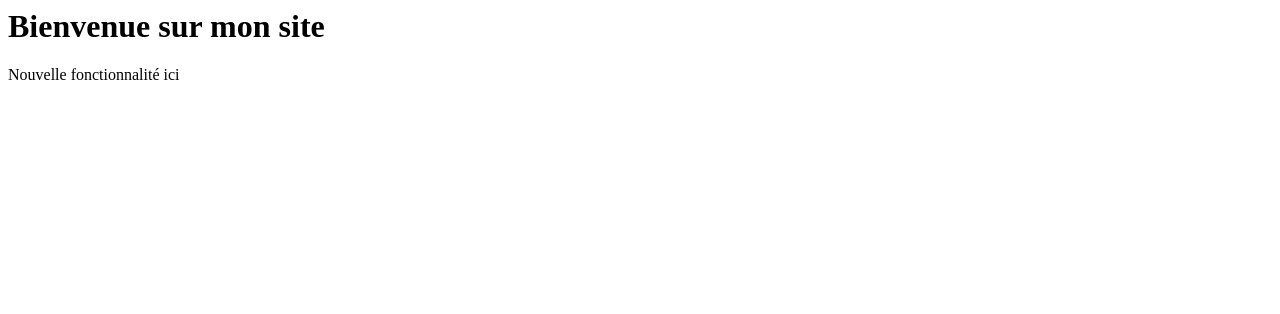
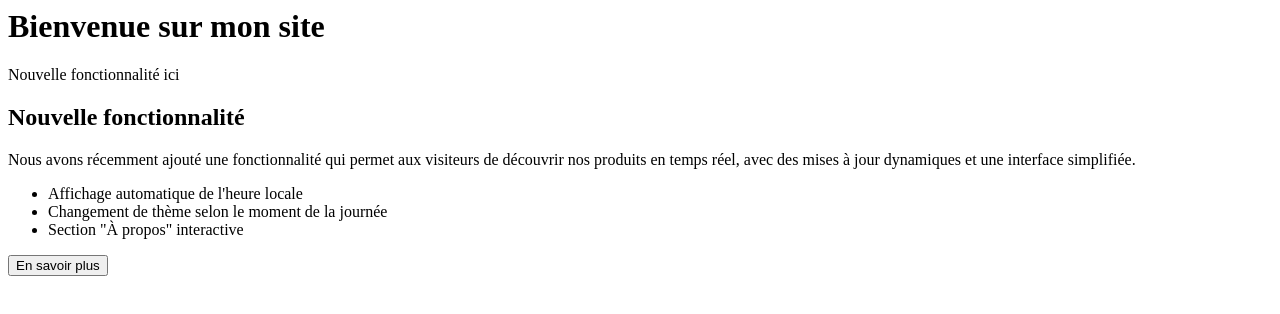
Before and after one commit to bestomar/lab2_ENT, a plain HTML site: page index.html in a window 1280 px wide. Drawn offline with Linux system fonts and the light colour scheme.

Commit message:
ajout de la fonctionnalité-A

```diff
--- a/index.html
+++ b/index.html
@@ -1,2 +1,11 @@
 <h1>Bienvenue sur mon site</h1>
-<section>Nouvelle fonctionnalité ici </section>
+<section>Nouvelle fonctionnalité ici
+     <h2>Nouvelle fonctionnalité</h2>
+  <p>Nous avons récemment ajouté une fonctionnalité qui permet aux visiteurs de découvrir nos produits en temps réel, avec des mises à jour dynamiques et une interface simplifiée.</p>
+  <ul>
+    <li>Affichage automatique de l'heure locale</li>
+    <li>Changement de thème selon le moment de la journée</li>
+    <li>Section "À propos" interactive</li>
+  </ul>
+  <button onclick="afficherAPropos()">En savoir plus</button>
+</section>
```
